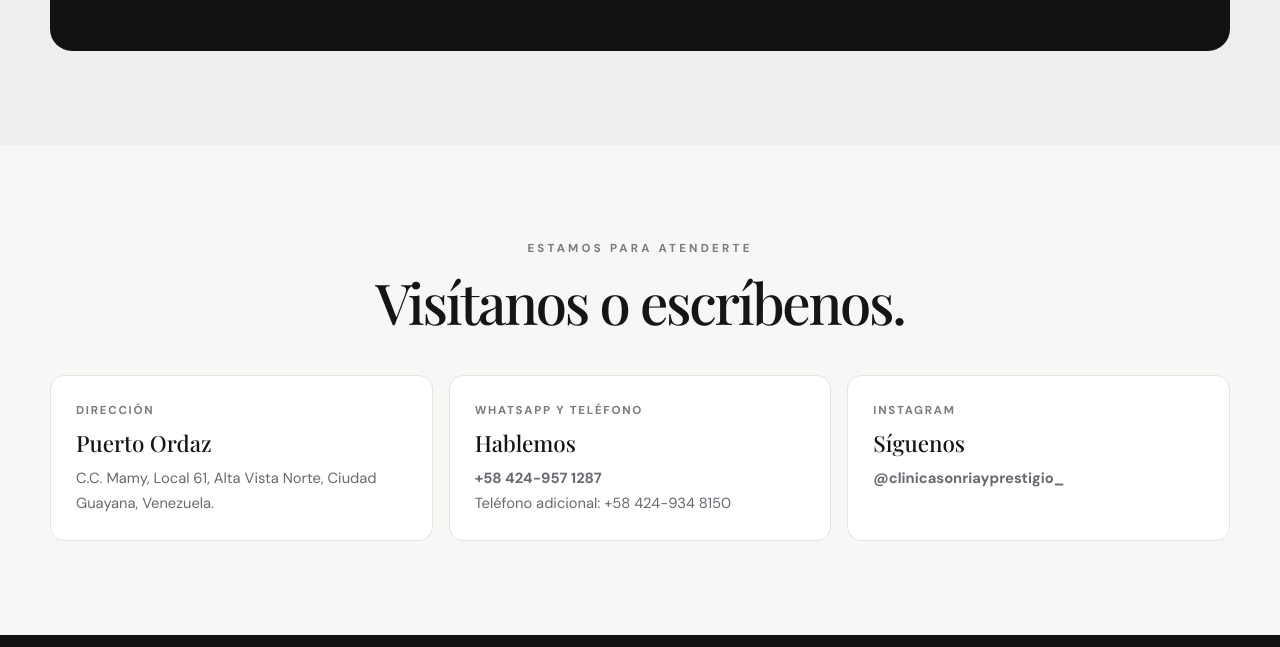
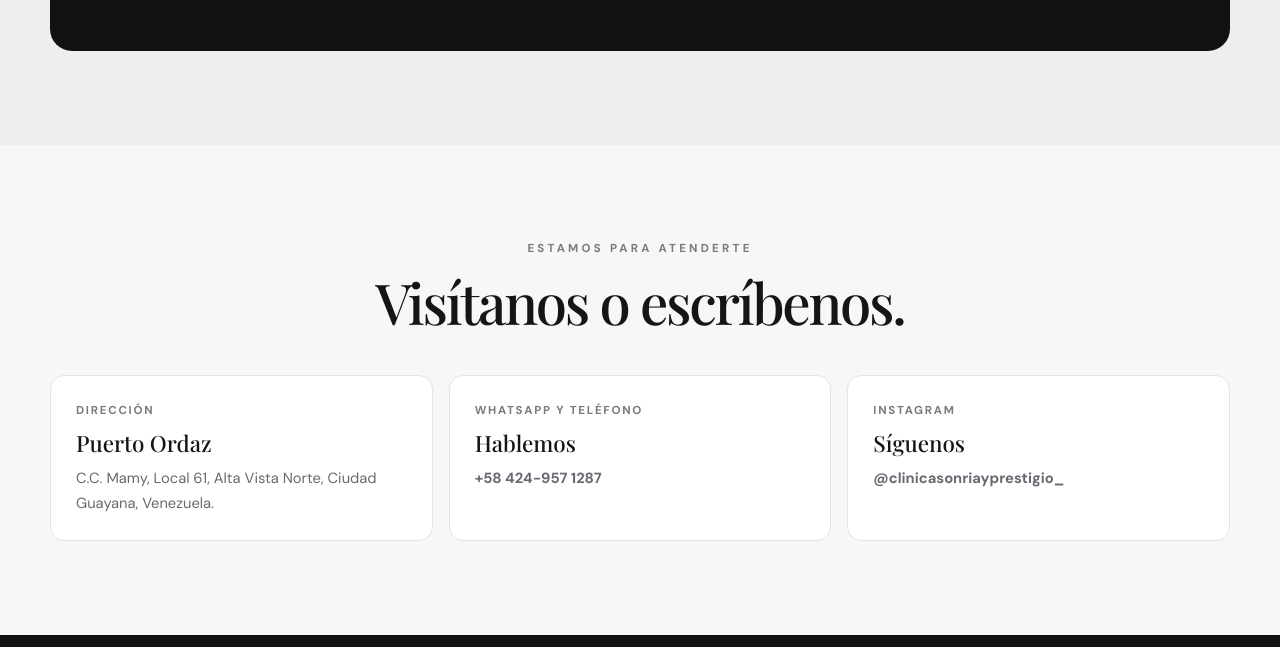
Before and after one commit to nexoss-fac/sonria-y-prestigio-web, a plain HTML site: page index.html in a window 1280 px wide. Shown: the part 6592-7239 px from the top of the page. Drawn offline with nearby package versions, Linux system fonts and the light colour scheme.

Commit message:
Unificar WhatsApp oficial +58 424-957-1287

```diff
--- a/index.html
+++ b/index.html
@@ -224,7 +224,7 @@
       <div class="container"><div class="section-head"><div class="eyebrow">Estamos para atenderte</div><h2>Visítanos o escríbenos.</h2></div>
         <div class="contact-grid">
           <div class="contact-card"><div class="eyebrow">Dirección</div><h3>Puerto Ordaz</h3><p>C.C. Mamy, Local 61, Alta Vista Norte, Ciudad Guayana, Venezuela.</p></div>
-          <div class="contact-card"><div class="eyebrow">WhatsApp y teléfono</div><h3>Hablemos</h3><p><a href="https://wa.me/584249571287" target="_blank" rel="noopener noreferrer">+58 424-957 1287</a><br>Teléfono adicional: +58 424-934 8150</p></div>
+          <div class="contact-card"><div class="eyebrow">WhatsApp y teléfono</div><h3>Hablemos</h3><p><a href="https://wa.me/584249571287" target="_blank" rel="noopener noreferrer">+58 424-957 1287</a></p></div>
           <div class="contact-card"><div class="eyebrow">Instagram</div><h3>Síguenos</h3><p><a href="https://www.instagram.com/clinicasonriayprestigio_/" target="_blank" rel="noopener noreferrer">@clinicasonriayprestigio_</a></p></div>
         </div>
       </div>
```
